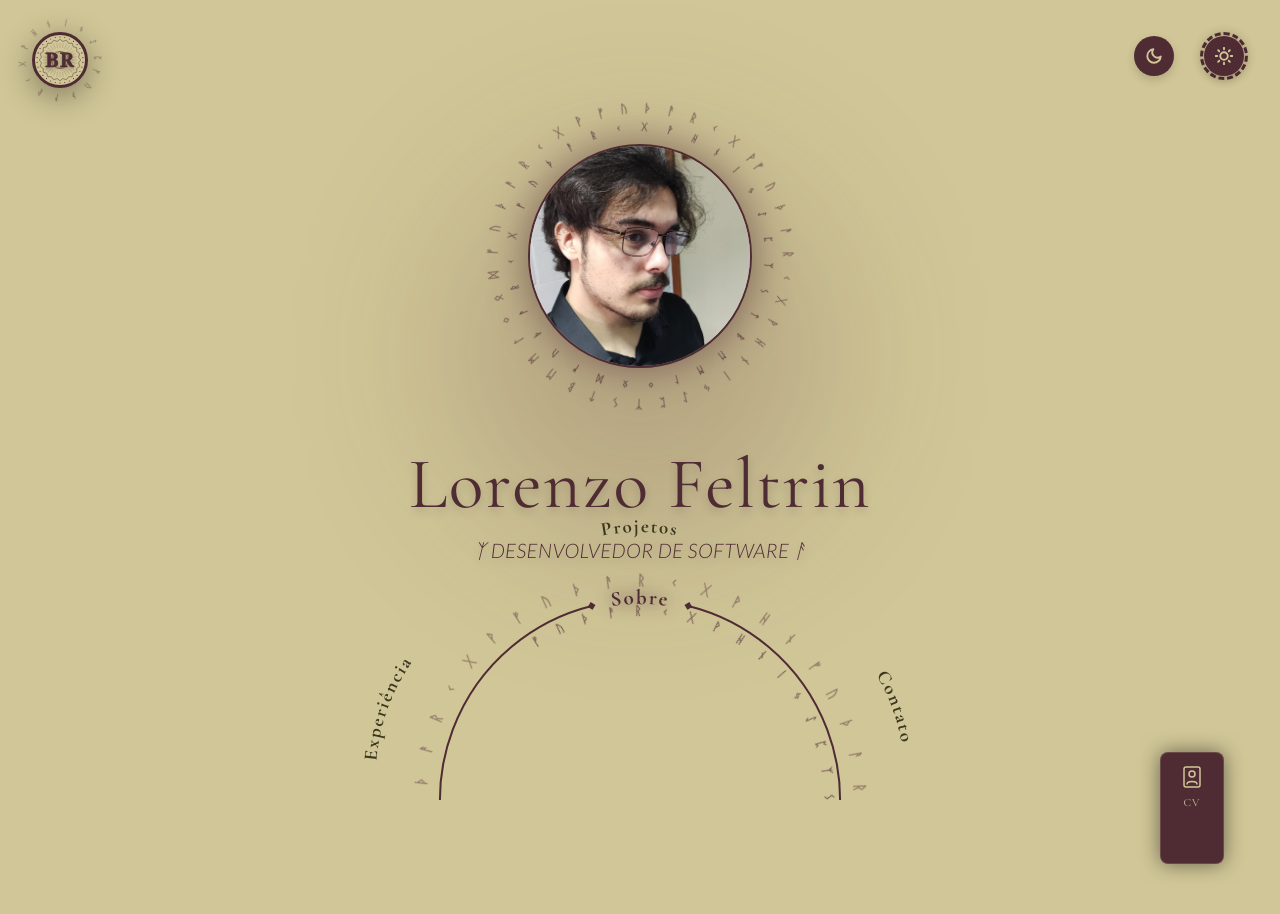
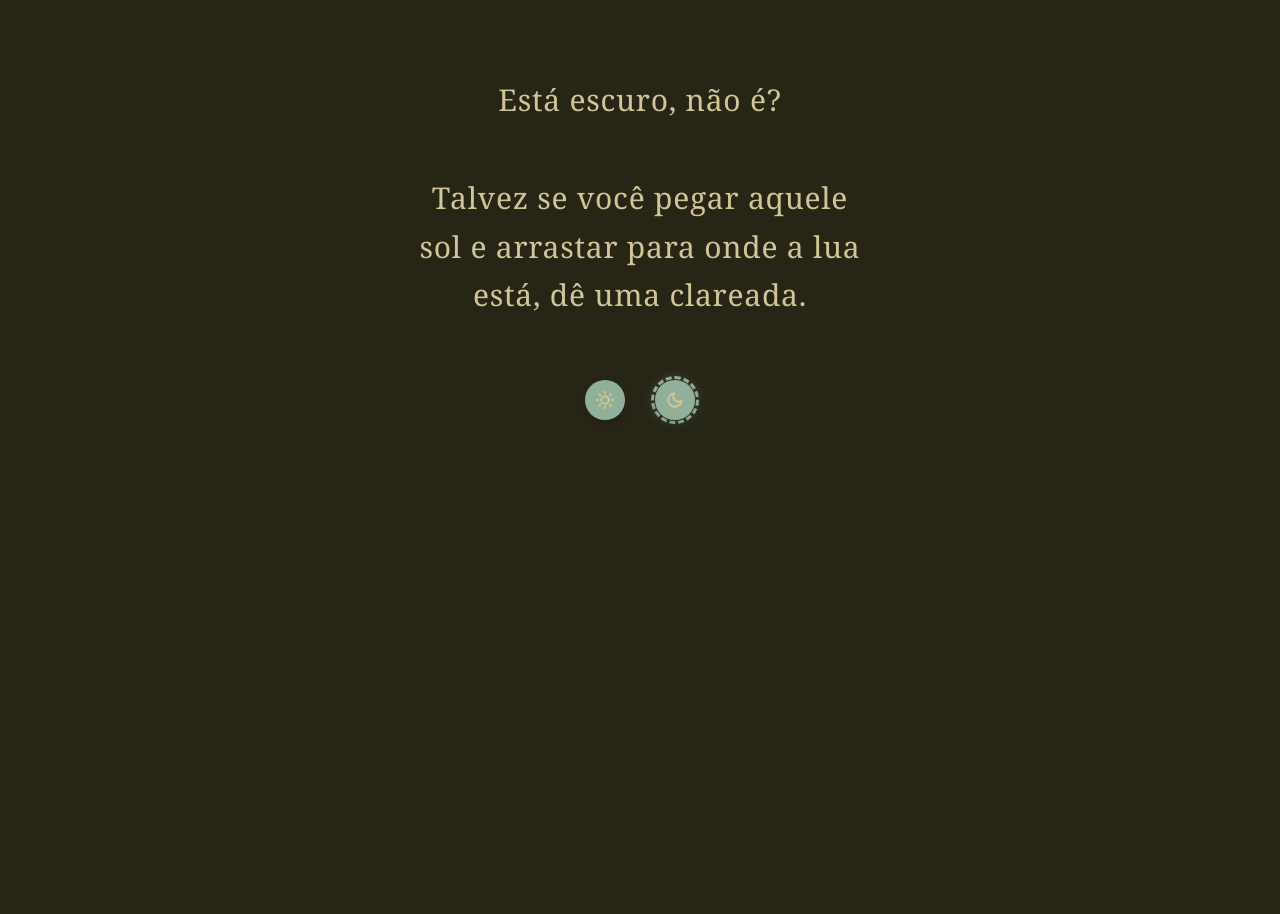
Before and after one commit to FeltrinLM/portifolio, a React (Vite) app: page /sobre in a window 1280 px wide. Shown: the top 914 px of the page. Built offline with nearby package versions, Linux system fonts and the light colour scheme.

Commit message:
feat: implement gamified theme toggle tutorial with snap-back physics

```diff
--- a/src/App.jsx
+++ b/src/App.jsx
@@ -4,6 +4,7 @@ import { Navbar } from './components/Navbar';
 import { ThemeToggle } from './components/ThemeToggle';
 import { LanguageToggle } from './components/LanguageToggle';
 import { ResumeCard } from './components/ResumeCard';
+import { Tutorial } from './components/Tutorial';
 import { About } from './pages/About';
 import { Contact } from './pages/Contact';
 import { Experience } from './pages/Experience';
@@ -34,7 +35,14 @@ function ConteudoDasPaginas({ language }) {
 }
 
 export default function App() {
-    const [isDarkMode, setIsDarkMode] = useState(false);
+    // TODO: REMOVER ANTES DO MERGE!
+    // Voltar para: const [showTutorial, setShowTutorial] = useState(() => localStorage.getItem('theme_tutorial_done') !== 'true');
+    const [showTutorial, setShowTutorial] = useState(true);
+
+    // TODO: REMOVER ANTES DO MERGE! (Se quiser que guarde a preferência do usuário)
+    // Atualmente forçando o dark mode inicialmente para garantir que o tutorial funcione no F5
+    const [isDarkMode, setIsDarkMode] = useState(true);
+
     const [language, setLanguage] = useState('br');
 
     function handleThemeChange(newTheme) {
@@ -45,28 +53,41 @@ export default function App() {
         setLanguage(newLang);
     }
 
+    function handleTutorialComplete() {
+        setShowTutorial(false);
+        // localStorage.setItem('theme_tutorial_done', 'true'); // Opcional: pode deixar comentado por enquanto
+    }
+
     return (
         <BrowserRouter>
             <ScrollToTop />
 
             <div className={`relative min-h-screen overflow-x-hidden font-serif transition-colors duration-500 ${isDarkMode ? 'dark bg-[#272516]' : 'bg-[#D0C697]'}`}>
 
-                <ConteudoDasPaginas language={language} />
+                {showTutorial && (
+                    <Tutorial
+                        isDarkMode={isDarkMode}
+                        onTutorialComplete={handleTutorialComplete}
+                    />
+                )}
 
-                <ResumeCard language={language} />
+                <div className={`transition-opacity duration-1000 ${showTutorial ? 'opacity-0 pointer-events-none' : 'opacity-100'}`}>
+                    <ConteudoDasPaginas language={language} />
+                    <ResumeCard language={language} />
+                </div>
 
                 <div className="absolute inset-0 pointer-events-none z-50">
                     <ThemeToggle
                         isDarkMode={isDarkMode}
                         onThemeChange={handleThemeChange}
+                        tutorialMode={showTutorial}
                     />
 
-                    <LanguageToggle
-                        language={language}
-                        onLanguageChange={handleLanguageChange}
-                    />
-
-                    <div className="pointer-events-auto">
+                    <div className={`transition-opacity duration-1000 ${showTutorial ? 'opacity-0 pointer-events-none' : 'opacity-100 pointer-events-auto'}`}>
+                        <LanguageToggle
+                            language={language}
+                            onLanguageChange={handleLanguageChange}
+                        />
                         <Navbar language={language} />
                     </div>
                 </div>
--- a/src/components/ThemeToggle.jsx
+++ b/src/components/ThemeToggle.jsx
@@ -4,15 +4,15 @@ import { DndContext, useDraggable } from '@dnd-kit/core';
 
 const MAGNETIC_RADIUS = 60;
 
-function ÍconeMagico({ id, type, position, innerRef }) {
+function IconeMagico({ id, type, position, innerRef }) {
     const { attributes, listeners, setNodeRef, transform, isDragging } = useDraggable({ id });
 
     let currentX = position.x;
     let currentY = position.y;
 
     if (transform && isDragging) {
-        currentX = Math.max(-window.innerWidth + 100, Math.min(20, position.x + transform.x));
-        currentY = Math.max(-20, Math.min(window.innerHeight - 100, position.y + transform.y));
+        currentX = Math.max(-window.innerWidth, Math.min(window.innerWidth, position.x + transform.x));
+        currentY = Math.max(-window.innerHeight, Math.min(window.innerHeight, position.y + transform.y));
     }
 
     const style = {
@@ -60,13 +60,13 @@ function CirculoReceptor({ isHovered, innerRef }) {
     );
 }
 
-export function ThemeToggle({ isDarkMode, onThemeChange }) {
+export function ThemeToggle({ isDarkMode, onThemeChange, tutorialMode = false }) {
     const [isHovered, setIsHovered] = useState(false);
     const circleRef = useRef(null);
 
     const [positions, setPositions] = useState({
-        'light-mode': { x: 0, y: 0 },
-        'dark-mode': { x: -70, y: 0 }
+        'light-mode': isDarkMode ? { x: -70, y: 0 } : { x: 0, y: 0 },
+        'dark-mode': isDarkMode ? { x: 0, y: 0 } : { x: -70, y: 0 }
     });
 
     function changeThemeWithAnimation(isDark) {
@@ -94,8 +94,8 @@ export function ThemeToggle({ isDarkMode, onThemeChange }) {
 
     function handleDragEnd(event) {
         const { active, delta } = event;
-        const currentX = Math.max(-window.innerWidth + 100, Math.min(20, positions[active.id].x + delta.x));
-        const currentY = Math.max(-20, Math.min(window.innerHeight - 100, positions[active.id].y + delta.y));
+        const currentX = Math.max(-window.innerWidth, Math.min(window.innerWidth, positions[active.id].x + delta.x));
+        const currentY = Math.max(-window.innerHeight, Math.min(window.innerHeight, positions[active.id].y + delta.y));
 
         setIsHovered(false);
 
@@ -110,27 +110,34 @@ export function ThemeToggle({ isDarkMode, onThemeChange }) {
                 'dark-mode': !isDraggingLight ? { x: 0, y: 0 } : (prev['dark-mode'].x === 0 && prev['dark-mode'].y === 0 ? { x: -70, y: 0 } : prev['dark-mode'])
             }));
         } else {
-            setPositions(prev => ({
-                ...prev,
-                [active.id]: { x: currentX, y: currentY }
-            }));
+            // MUDANÇA AQUI: Efeito Elástico!
+            // Se o usuário soltar FORA do círculo e estiver no tutorial, volta pra posição inicial.
+            if (tutorialMode) {
+                setPositions({
+                    'light-mode': isDarkMode ? { x: -70, y: 0 } : { x: 0, y: 0 },
+                    'dark-mode': isDarkMode ? { x: 0, y: 0 } : { x: -70, y: 0 }
+                });
+            } else {
+                // Comportamento normal: O ícone fica onde o usuário soltou.
+                setPositions(prev => ({
+                    ...prev,
+                    [active.id]: { x: currentX, y: currentY }
+                }));
+            }
         }
     }
 
+    // MUDANÇA AQUI: Removido o 'scale-150' para arrumar a física do mouse
+    const positionClasses = tutorialMode
+        ? "top-[50vh] right-[50vw] translate-x-[calc(50%+35px)] -translate-y-1/2"
+        : "top-8 right-8 translate-x-0 translate-y-0";
+
     return (
-        <div className="fixed top-8 right-8 z-50 w-12 h-12 pointer-events-auto">
+        <div className={`fixed z-[60] w-12 h-12 pointer-events-auto transition-all duration-1000 ease-in-out ${positionClasses}`}>
             <DndContext onDragMove={handleDragMove} onDragEnd={handleDragEnd}>
                 <CirculoReceptor isHovered={isHovered} innerRef={circleRef} />
-                <ÍconeMagico
-                    id="light-mode"
-                    type="sun"
-                    position={positions['light-mode']}
-                />
-                <ÍconeMagico
-                    id="dark-mode"
-                    type="moon"
-                    position={positions['dark-mode']}
-                />
+                <IconeMagico id="light-mode" type="sun" position={positions['light-mode']} />
+                <IconeMagico id="dark-mode" type="moon" position={positions['dark-mode']} />
             </DndContext>
         </div>
     );
--- /dev/null
+++ b/src/components/Tutorial.jsx
@@ -0,0 +1,27 @@
+import { useEffect } from 'react';
+
+export function Tutorial({ isDarkMode, onTutorialComplete }) {
+    useEffect(() => {
+        if (!isDarkMode) {
+            const timer = setTimeout(() => {
+                onTutorialComplete();
+            }, 1000);
+
+            return () => clearTimeout(timer);
+        }
+    }, [isDarkMode, onTutorialComplete]);
+
+    return (
+        <div className={`fixed inset-0 z-50 bg-[#272516] pointer-events-none transition-opacity duration-1000 ${!isDarkMode ? 'opacity-0' : 'opacity-100'}`}>
+
+            {/* MUDANÇA AQUI: Removido o 'animate-pulse' para deixar a cor sólida */}
+            <div className="absolute bottom-[calc(50vh+80px)] left-1/2 -translate-x-1/2 w-full max-w-lg text-center px-6">
+                <h2 className="text-2xl md:text-3xl text-[#D0C697] font-serif tracking-wide leading-relaxed">
+                    Está escuro, não é? <br /><br />
+                    Talvez se você pegar aquele sol e arrastar para onde a lua está, dê uma clareada.
+                </h2>
+            </div>
+
+        </div>
+    );
+}
```
